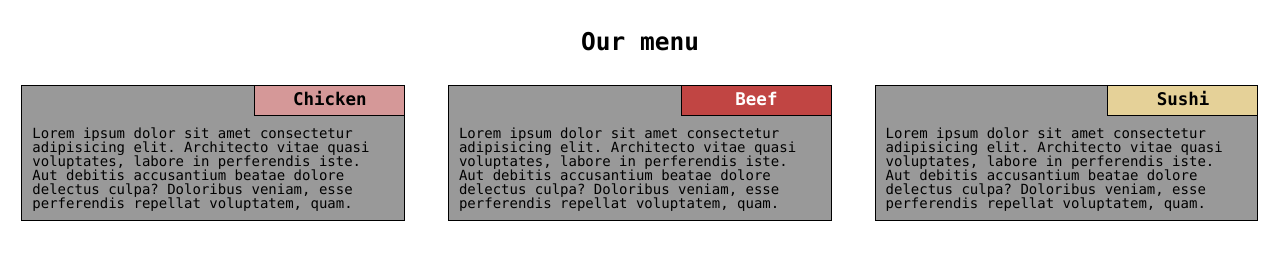
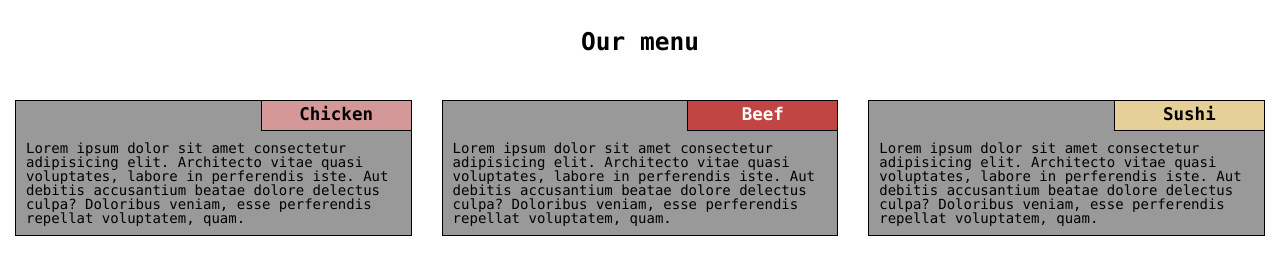
Before and after one commit to CUSTO911/module2-solution.github.io, a plain HTML site: page index.html in a window 1280 px wide. Drawn offline with Linux system fonts and the light colour scheme.

Commit message:
Update style.css

```diff
--- a/css/style.css
+++ b/css/style.css
@@ -23,16 +23,6 @@ h1 {
 	font-size: 175%;
 	font-weight: 700;
 	margin: 30px 0px;
-}
-.block {
-	border: 1px solid #000;
-	background: #999999;
-	width: 90%;
-	/*height: 100px;*/
-	margin-right: auto;
-	margin-left: auto;
-	/*flex: 0 0 33.333%;*/
-	position: relative;
 }
 .title-1 {
 	width: 150px;
@@ -80,8 +70,16 @@ h1 {
 p {
 	padding: 40px 10px 10px 10px;
 }
+/* Simple Responsive Framework. */
+
 .box-row {
 	width: 100%;
+}
+.block {
+	border: 1px solid #000;
+	background: #999999;
+	margin: 15px;
+	position: relative;
 }
 /********** Large devices only **********/
 @media (min-width: 992px) {
```
